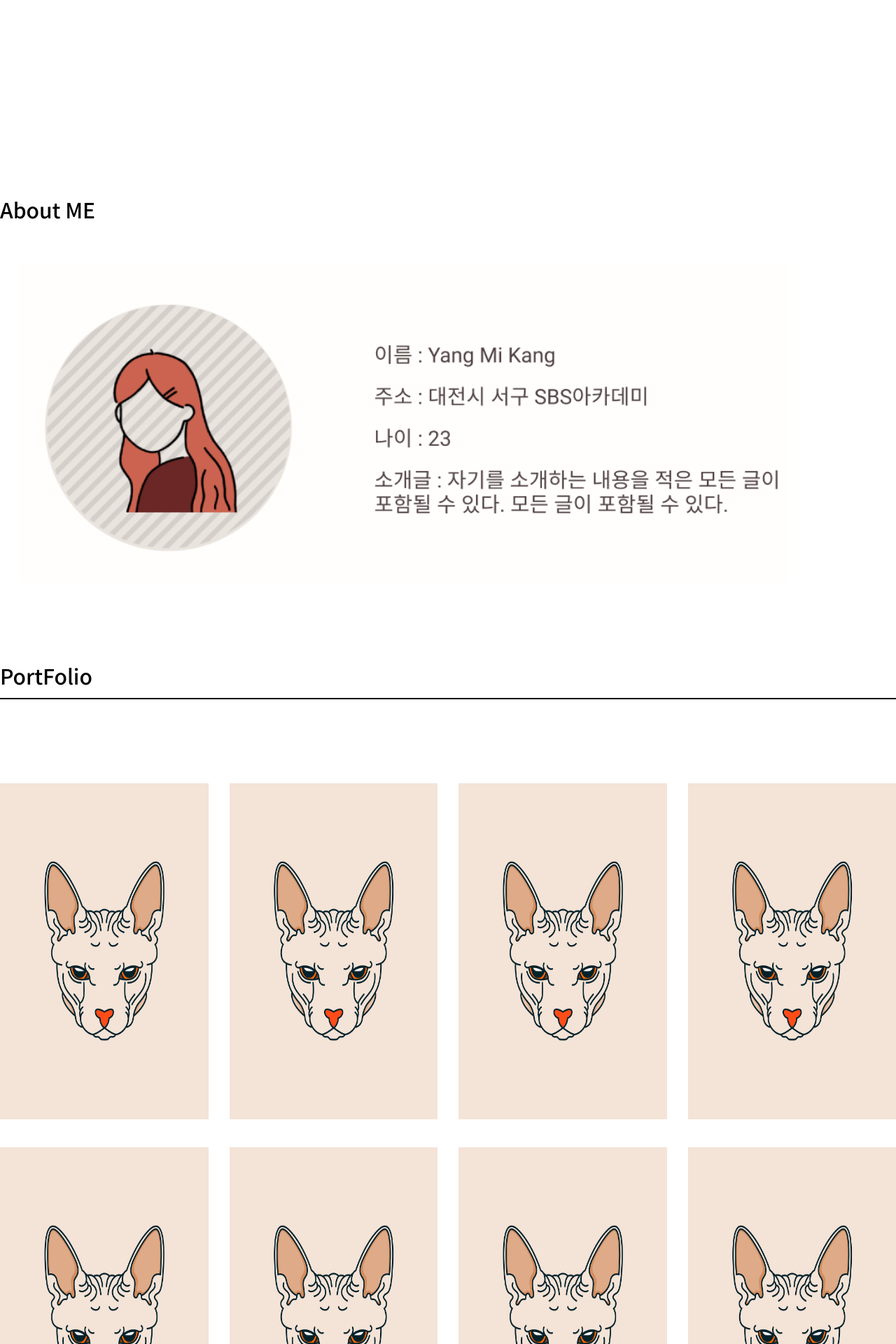
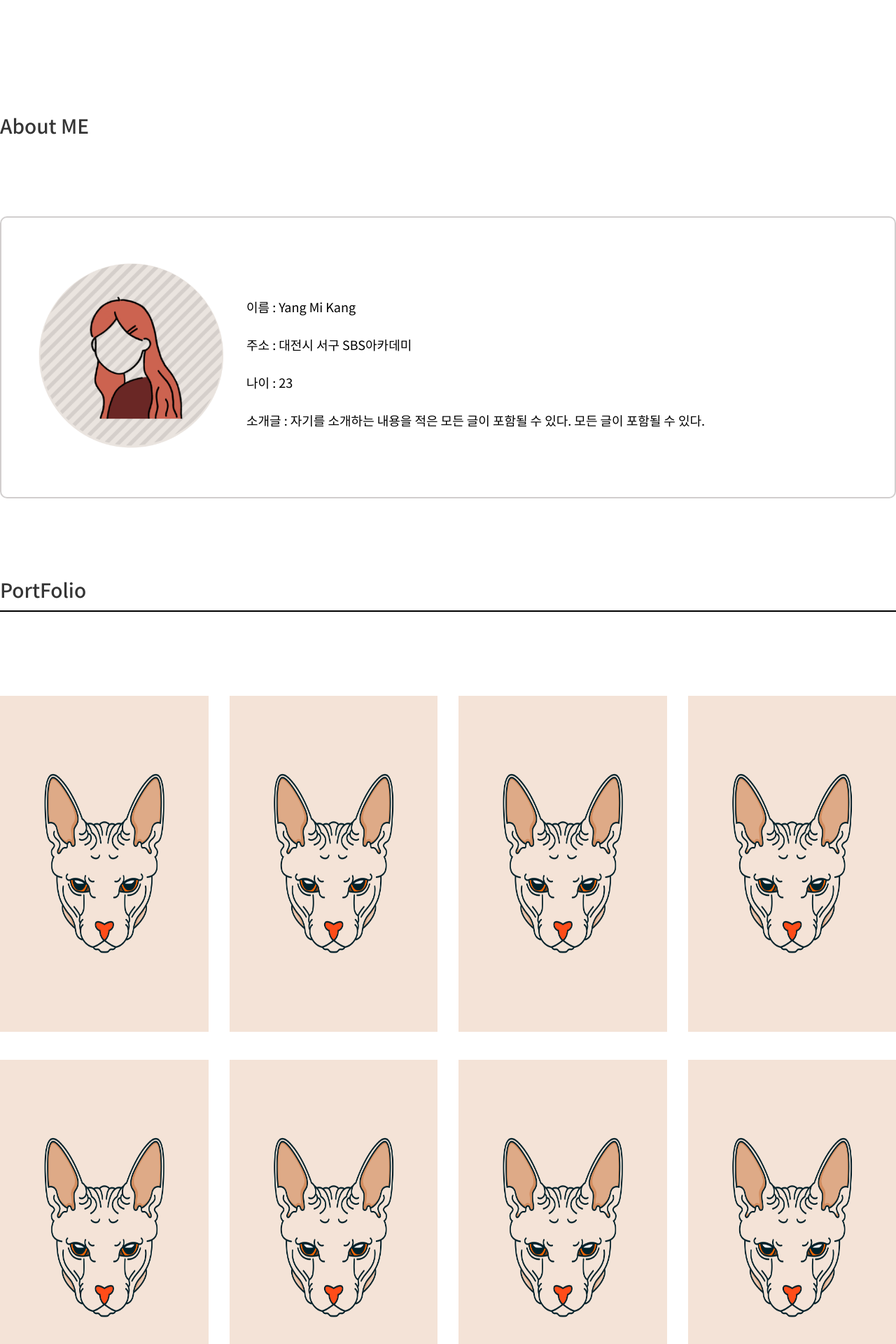
Before and after one commit to yangmikang/my_blog, a PHP site: page / in a window 1280 px wide. Shown: the part 733-2653 px from the top of the page at 70% size. Run offline with PHP 8.4, Linux system fonts and the light colour scheme; some libraries are stand-ins or nearby versions.

Commit message:
블로그 3차

```diff
--- a/part/head.php
+++ b/part/head.php
@@ -6,10 +6,10 @@
     <meta name="viewport" content="width=device-width, initial-scale=1.0">
     <title>블로그</title>
     <link rel="stylesheet" href="/resource/common.css">
-    <link rel="stylesheet" href="https://use.fontawesome.com/releases/v5.3.1/css/all.css" integrity="sha384-mzrmE5qonljUremFsqc01SB46JvROS7bZs3IO2EmfFsd15uHvIt+Y8vEf7N7fWAU" crossorigin="anonymous">
+    <link rel="stylesheet" href="https://use.fontawesome.com/releases/v5.3.1/css/all.css"
+        integrity="sha384-mzrmE5qonljUremFsqc01SB46JvROS7bZs3IO2EmfFsd15uHvIt+Y8vEf7N7fWAU" crossorigin="anonymous">
     <script src="https://cdnjs.cloudflare.com/ajax/libs/jquery/3.5.1/jquery.js"></script>
     <script src="/resource/common.js"></script>
-
 </head>
 
 <body>
@@ -47,12 +47,16 @@
                         </li>
                 </nav>
             </div>
-    </div></div>
+        </div>
+    </div>
 
     <div class="bn-slider-bar ">
         <div class="bn-slider">
-            <div style="background-image:url(https://user-images.githubusercontent.com/66409890/86404279-44270b00-bcea-11ea-9c53-a5277be9eb16.png);" class="active"></div>
-            <div style="background-image:url(https://user-images.githubusercontent.com/66409890/86404308-4e490980-bcea-11ea-8393-b229d83490c1.png);"></div>
+            <div style="background-image:url(https://user-images.githubusercontent.com/66409890/86404279-44270b00-bcea-11ea-9c53-a5277be9eb16.png);"
+                class="active"></div>
+            <div
+                style="background-image:url(https://user-images.githubusercontent.com/66409890/86404308-4e490980-bcea-11ea-8393-b229d83490c1.png);">
+            </div>
             <div style="background-image:url(./resource/img/배너1.png);"></div>
         </div>
         <div class="side-bars">
@@ -94,21 +98,32 @@
             </ul>
         </div>
     </div>
+
+
     <div class="about-me-logo flex flex-1-0-0 con-2">
         <div class="text-logo">
             <a href="#">
                 About ME
             </a>
         </div>
-        <div class="profile ">
+    </div>
+    <div class="about con-2 flex">
+        <div class="profile flex">
             <div class="profile-img">
-                <img src="./resource/img/프로필.png" style="width:1100px">
+                <img src="./resource/img/프로필.png" alt="">
+            </div>
         </div>
 
+        <div class="profile-text flex">
+            <ul>
+                <li>이름 : Yang Mi Kang</li>
+                <li>주소 : 대전시 서구 SBS아카데미</li>
+                <li>나이 : 23</li>
+                <li>소개글 : 자기를 소개하는 내용을 적은 모든 글이 포함될 수 있다. 모든 글이 포함될 수 있다. </li>
+            </ul>
+        </div>
     </div>
 
-
-    </div>
 
     <div class="portfolio con-2">
         <div class="portfolio-logo">
--- a/public/resource/common.css
+++ b/public/resource/common.css
@@ -312,7 +312,32 @@ label[for] {
   display: flex;
   align-self: center;
 }
+html.active body {
+  overflow-y: hidden;
+}
+body {
+  margin-top: 100px;
+}
+@media(max-width: 799px){
+  body {
+    padding-top: 70px;
+  }
+}
 
+.top-bar{
+  position: fixed;
+  top: 0;
+  width: 100%;
+  left: 0;
+  max-width: 1980px;
+  z-index: 100;
+}
+.logo>img{
+  position: absolute;
+  margin-top: 1.5%;
+  width: 400px;
+  z-index: 120;
+}
 @media (min-width:800px){
   .window-md-down{
     display: none;
@@ -506,67 +528,140 @@ html.active body {
   display: none;
 }
 
-@media(max-width: 799px){
-  body {
-    padding-top: 70px;
-  }
+.bn-slider-bar {
+  position: relative;
+  height:79vh;
 }
-.bn-bar>div{
-  margin-left: auto;
-  margin-right: auto;
-  display: block;
-  padding-top: 100px;}
+.bn-slider-bar .bn-slider {
+  height: 100%;
+}
+.bn-slider-bar .bn-slider>div{
+  width: 100%;
+  position: relative;
+  height: 100%;
+  background-size: cover;
+}
+.bn-slider-bar .side-bars {
+  position: absolute;
+  top: 0;
+  left: 0;
+  width: 100%;
+  height: 100%;
+}
+.bn-slider-bar .side-bars > div {
+  position:absolute;
+  top:0;
+  left:0;
+  width:calc(50% - 100px);
+  height:100%;
+  cursor:pointer;
+}
+.bn-slider-bar .side-bars > div:active > span {
+  transform:translateY(-40%);
+}
+.bn-slider-bar .side-bars > div > span {
+  position:absolute;
+  top:50%;
+  transform:translateY(-50%);
+  left:inherit;
+  right:inherit;
+  font-size:5rem;
+  transition: transform 0.2s;
+  margin:0 10px;
+}
+.bn-slider-bar .side-bars > div:last-child {
+  left:auto;
+  right:0;
+}
 
-.logo>img{
-  position: absolute;
-  margin-top: 1.5%;
-  width: 250px;
-  z-index: 100;
+.bn-slider-bar > .bn-slider > div {
+  position:absolute;
+  top:0;
+  left:0;
+  width:100%;
+  opacity:0;
+  transition:opacity 0.5s;
+  background-repeat:no-repeat;
+  background-position:center;
+  background-size:cover;
+
 }
+
+.bn-slider-bar > .bn-slider > div.active {
+  opacity:1;
+}
+
 .about-me-logo{
-    margin-top:1000px;
+    margin-top:150px;
+    margin-bottom:100px;
 
 }
 .about-me-logo>.text-logo>a{
     display: block;
-    font-size: 30px;
+    font-size: 28px;
     font-weight: 500;
-
+    color: rgb(53, 53, 53);
     padding: 10px 0;
 }
+.about{
+  border: solid 2px rgb(209, 206, 206);
+  padding: 50px 0;
+  border-radius: 10px;
+}
+.profile-img{
+
+  display: flex;
+  flex-wrap: wrap;
+}
 .profile-img>img{
-    display: block;
-    margin-top:10%;
-    margin-left: -10%;
+  display: flex;
+    width: 300px;
+    padding-left:30px;
 
 }
+.profile-text{
+  margin-top: 0;
+  display: flex;
+  justify-content: flex-end;
+}
 .profile-text>ul{
-    position: absolute;
-    top: 0;
+  margin-top: 50px;
+}
+.profile-text>ul>li{
+  display: flex;
+   padding-left: 20px;
+  line-height:3;
+  justify-content:space-between;
+  font-size: 18px;
+}
+.portfolio-logo{
+    border-bottom: solid black 2.5px;
 }
 .portfolio>.portfolio-logo>a{
     display: block;
-    font-size: 30px;
     margin-top:100px;
-
+    font-size: 28px;
     font-weight: 500;
-
+    color: rgb(53, 53, 53);
     padding: 10px 0;
 }
-.portfolio-logo{
-    border-bottom: solid black 2.5px;
+.portfolio-list>ul{
+    margin: 0 -15px;
+    margin-top: 100px;
 }
 .portfolio-list>ul>li{
     width: calc(100%/4);
     padding: 20px 15px;
     box-sizing: border-box;
 }
-.portfolio-list>ul{
-    margin: 0 -15px;
-    margin-top: 100px;
-}
 .portfolio-list>ul>li>div>img{
     height: 480px;
+
+}
+
+.portfolio-list>ul>li:hover>div>img{
+  background: #000;
+  z-index: 200;
 }
 .update>.update-logo{
     border-bottom: solid black 2.5px;
--- a/public/resource/common.js
+++ b/public/resource/common.js
@@ -37,11 +37,8 @@ function MobileSideBar__init() {
 
 }
 
-$(function () {
-    MobileSideBar__init();
-})
 
-$('.bn-slider-bar > .side-bars > div').click(function() {
+function slider(){
     var $clickedBtn = $(this);
     var $slider = $clickedBtn.closest('.bn-slider-bar');
     var isLeft = $clickedBtn.index() == 0;
@@ -66,4 +63,17 @@ $('.bn-slider-bar > .side-bars > div').click(function() {
 
     $currnet.removeClass('active');
     $post.addClass('active');
-});
+}
+
+
+function sliderbar__init() {
+    $('.bn-slider-bar > .side-bars > div').click(slider);
+
+}
+
+
+
+$(function () {
+    MobileSideBar__init();
+    sliderbar__init();
+})
```
Also changed, not shown: other parts of public/resource/common.css (+88 -145 lines), public/resource/img/프로필.png. Lines whose indentation alone changed are shown as unchanged.
